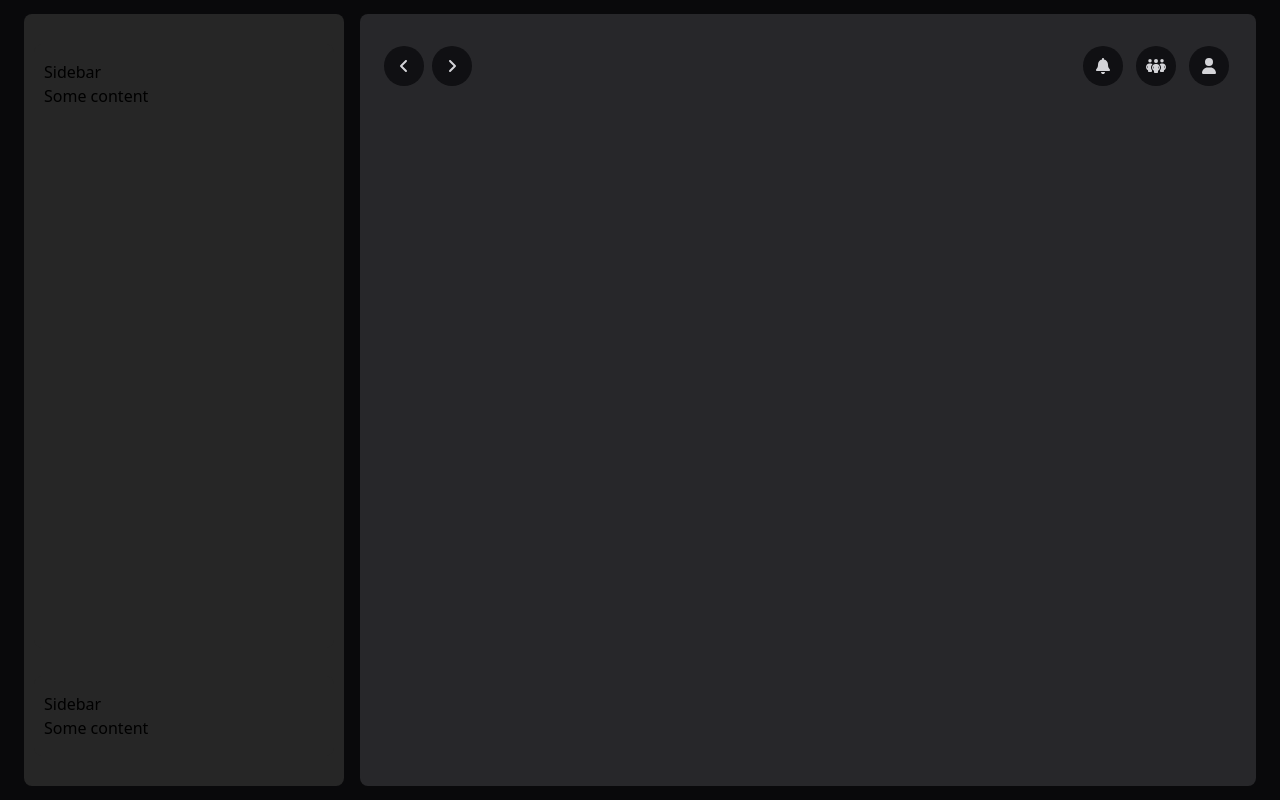
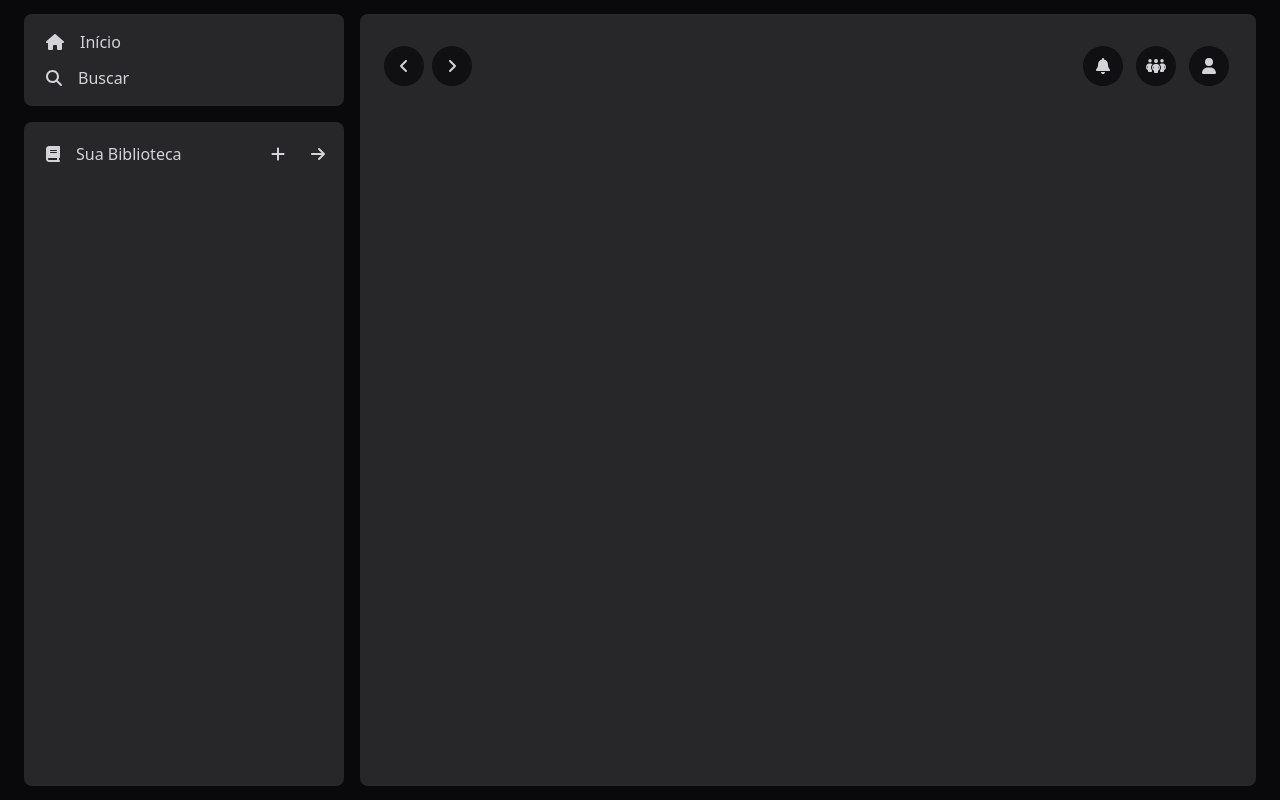
Before and after one commit to lcsferreira/spotify-clone-frontend, a React (Create React App) app: page / in a window 1280 px wide. Built offline with nearby package versions, Linux system fonts and the light colour scheme.

Commit message:
feat: add sidebar buttons

```diff
--- a/src/components/Sidebar/SidebarContent.tsx
+++ b/src/components/Sidebar/SidebarContent.tsx
@@ -1,8 +1,36 @@
+import { FontAwesomeIcon } from "@fortawesome/react-fontawesome";
+import { library } from "@fortawesome/fontawesome-svg-core";
+import {
+  faBook,
+  faPlus,
+  faArrowRight,
+} from "@fortawesome/free-solid-svg-icons";
+
+library.add(faBook, faPlus, faArrowRight);
+
 export default function SidebarContent() {
   return (
-    <div className="w-full h-auto flex flex-col justify-between bg-neutral-800 px-2.5 py-4 my-3.5  rounded-lg">
-      <h1>Sidebar</h1>
-      <p>Some content</p>
+    <div className="w-full h-full flex flex-col justify-between bg-zinc-800 px-2.5 py-4 rounded-lg">
+      <div className="w-full flex flex-row justify-between">
+        <button className="w-full flex flex-row gap-2 ml-3 text-zinc-300 hover:text-zinc-50 transition-all place-items-center">
+          <span>
+            <FontAwesomeIcon icon="book" />
+          </span>
+          <span className="ml-2">Sua Biblioteca</span>
+        </button>
+        <div className="flex flex-row gap-2 w-1/4 justify-around">
+          <button className="w-8 h-8 text-zinc-300 hover:text-zinc-50 rounded-full hover:bg-zinc-950/75 transition-all">
+            <span>
+              <FontAwesomeIcon icon="plus" />
+            </span>
+          </button>
+          <button className="w-8 h-8 text-zinc-300 hover:text-zinc-50 rounded-full hover:bg-zinc-950/75 transition-all">
+            <span>
+              <FontAwesomeIcon icon="arrow-right" />
+            </span>
+          </button>
+        </div>
+      </div>
     </div>
   );
 }
--- a/src/components/Sidebar/SidebarHeader.tsx
+++ b/src/components/Sidebar/SidebarHeader.tsx
@@ -1,8 +1,30 @@
+import { FontAwesomeIcon } from "@fortawesome/react-fontawesome";
+import { library } from "@fortawesome/fontawesome-svg-core";
+import { faHome, faMagnifyingGlass } from "@fortawesome/free-solid-svg-icons";
+
+library.add(faHome, faMagnifyingGlass);
+
 export default function SidebarHeader() {
   return (
-    <div className="w-full h-full flex flex-col bg-neutral-800 px-2.5 py-4 my-3.5  rounded-lg">
-      <h1>Sidebar</h1>
-      <p>Some content</p>
+    <div className="w-full h-auto flex flex-col bg-zinc-800 px-2.5 py-4 rounded-lg gap-3">
+      <a
+        href=""
+        className="flex flex-row gap-2 ml-3 text-zinc-300 hover:text-zinc-50 transition-all"
+      >
+        <span>
+          <FontAwesomeIcon icon="home" />
+        </span>
+        <span className="ml-2">Início</span>
+      </a>
+      <a
+        href=""
+        className="flex flex-row gap-2 ml-3 text-zinc-300 hover:text-zinc-50 transition-all"
+      >
+        <span>
+          <FontAwesomeIcon icon="magnifying-glass" />
+        </span>
+        <span className="ml-2">Buscar</span>
+      </a>
     </div>
   );
 }
--- a/src/components/Sidebar/SidebarRoot.tsx
+++ b/src/components/Sidebar/SidebarRoot.tsx
@@ -4,7 +4,7 @@ interface SidebarProps {
 
 export default function SidebarRoot({ children }: SidebarProps) {
   return (
-    <div className="w-1/3 h-auto flex flex-col justify-between bg-neutral-800 px-2.5 py-4 my-3.5  rounded-lg lg:w-1/4">
+    <div className="w-1/3 h-auto flex flex-col justify-between my-3.5 gap-4  rounded-lg lg:w-1/4">
       {children}
     </div>
   );
```
